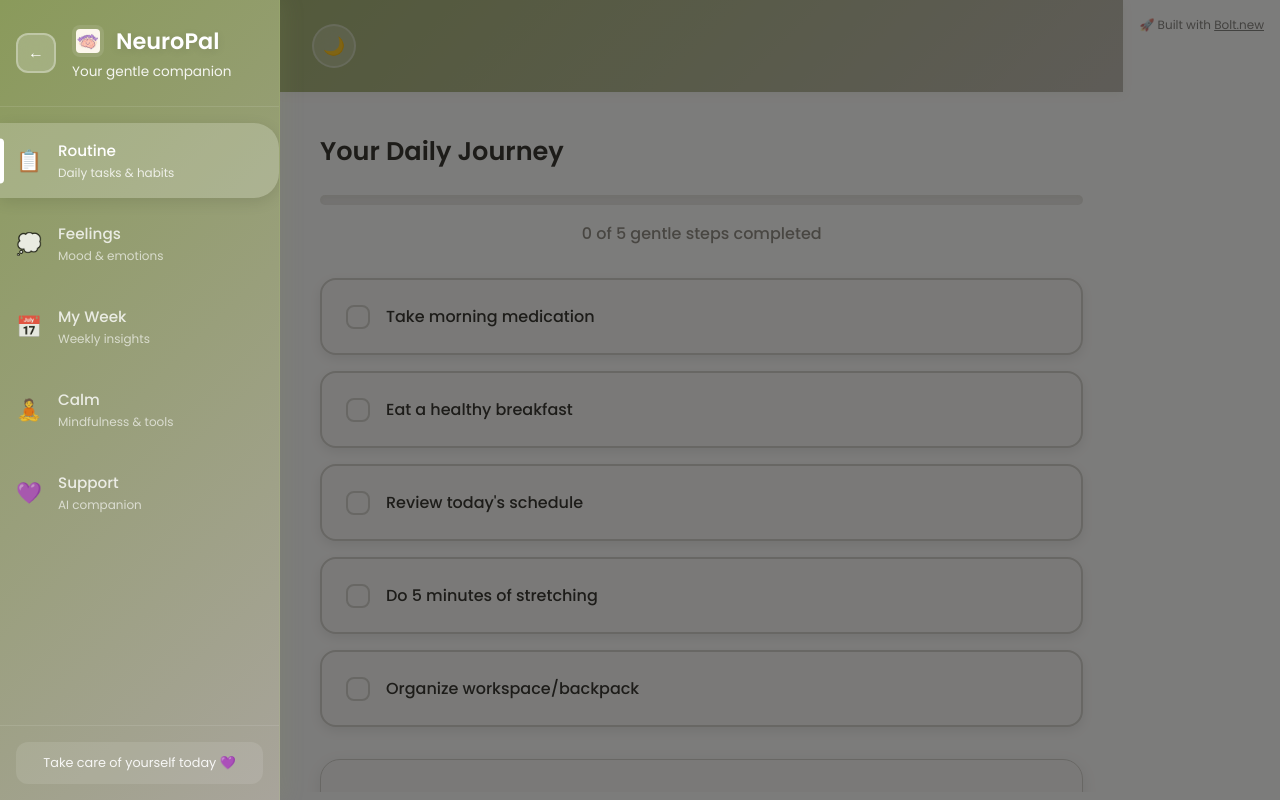
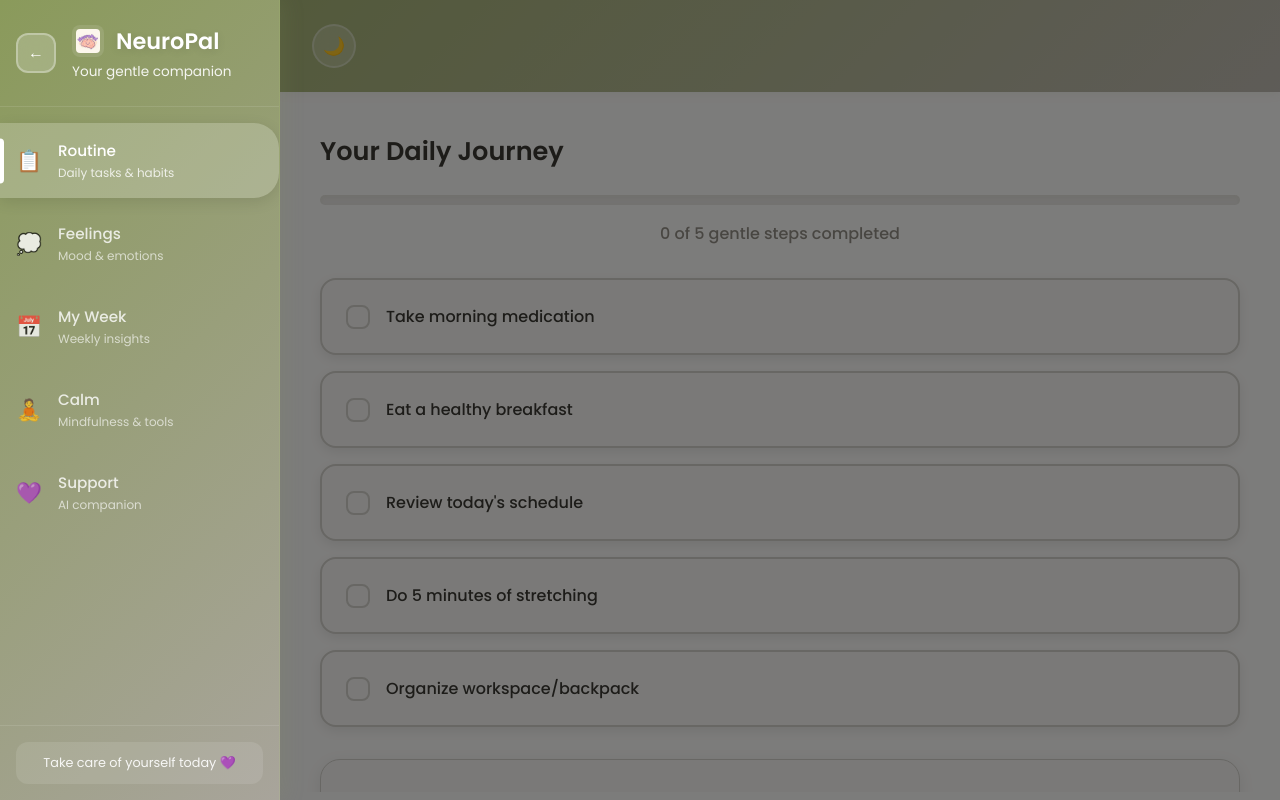
Before and after one commit to FryoPie/Neuro-pal, a React (Vite) app: page / in a window 1280 px wide. Built offline with nearby package versions, Linux system fonts and the light colour scheme.

Commit message:
Footer commented

```diff
--- a/src/App.jsx
+++ b/src/App.jsx
@@ -342,9 +342,9 @@ function App() {
           )}
         </main>
       </div>
-      <footer className="app-footer">
+      {/*<footer className="app-footer">
         🚀 Built with <a href="https://bolt.new" target="_blank" rel="noreferrer" style={{ color: 'inherit', textDecoration: 'underline' }}>Bolt.new</a>
-      </footer>
+      </footer> */}
 
 
       {showTransitionHelper && (
```
